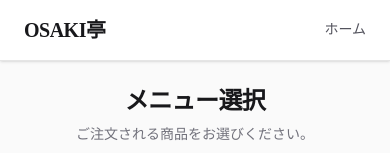
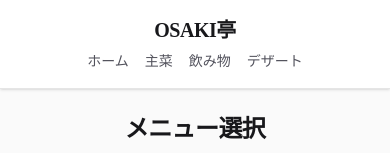
Before and after one commit to R-art-a/nextjs-project, a Next.js app: page / in a window 390 px wide. Shown: the top 153 px of the page. Built offline with nearby package versions, Linux system fonts and the light colour scheme.

Commit message:
feat: add menu dataset

```diff
--- a/app/page.tsx
+++ b/app/page.tsx
@@ -1,7 +1,6 @@
 import { Button } from "@/components/ui/button"
 import { Card, CardContent, CardDescription, CardHeader, CardTitle } from "@/components/ui/card"
 
-// 後からいつでも中身を自由に変えられるメニューデータ（全9品）
 const menuItems = [
   // 1. 主菜ジャンル
   { id: 1, name: "特製ハンバーグ定食", price: 1200, category: "主菜", img: "https://images.unsplash.com/photo-1544025162-d76694265947?w=300&auto=format&fit=crop&q=60" },
@@ -10,8 +9,8 @@ const menuItems = [
 
   // 2. 飲み物ジャンル
   { id: 4, name: "アイスコーヒー", price: 450, category: "飲み物", img: "https://images.unsplash.com/photo-1509042239860-f550ce710b93?w=300&auto=format&fit=crop&q=60" },
-  { id: 5, name: "アイスカフェラテ", price: 550, category: "飲み物", img: "https://images.unsplash.com/photo-1517701604599-bb29b565090c?w=300&auto=format&fit=crop&q=60" },
-  { id: 6, name: "アイスティー", price: 480, category: "飲み物", img: "https://images.unsplash.com/photo-1513558161293-cdaf765ed2fd?w=300&auto=format&fit=crop&q=60" },
+  { id: 5, name: "極上アイスカフェラテ", price: 550, category: "飲み物", img: "https://images.unsplash.com/photo-1517701604599-bb29b565090c?w=300&auto=format&fit=crop&q=60" },
+  { id: 6, name: "すっきりレモンスカッシュ", price: 480, category: "飲み物", img: "https://images.unsplash.com/photo-1513558161293-cdaf765ed2fd?w=300&auto=format&fit=crop&q=60" },
 
   // 3. デザートジャンル
   { id: 7, name: "自家製カスタードプリン", price: 500, category: "デザート", img: "https://images.unsplash.com/photo-1528975604071-b4dc52a2d18c?w=300&auto=format&fit=crop&q=60" },
@@ -19,19 +18,24 @@ const menuItems = [
   { id: 9, name: "季節のフルーツパフェ", price: 750, category: "デザート", img: "https://images.unsplash.com/photo-1488477181946-6428a0291777?w=300&auto=format&fit=crop&q=60" },
 ]
 
-// 表示したいジャンルのリスト
 const categories = ["主菜", "飲み物", "デザート"]
 
 export default function Home() {
   return (
-    <div className="flex h-screen flex-col bg-zinc-50 text-zinc-900 overflow-hidden">
+    // スムーズなスクロールを有効にするため html 全体に scroll-behavior を効かせる代わりに、Tailwindの「scroll-smooth」を入れています
+    <div className="flex h-screen flex-col bg-zinc-50 text-zinc-900 overflow-hidden scroll-smooth">
 
       {/* 1. 固定ヘッダー */}
-      <header className="border-b bg-white px-6 py-4 shadow-sm shrink-0">
-        <div className="mx-auto flex max-w-5xl items-center justify-between">
-          <h1 className="text-xl font-bold tracking-tight">OSAKI亭</h1>
-          <nav className="flex gap-4 text-sm font-medium text-zinc-600">
-            <a href="#" className="hover:text-zinc-900">ホーム</a>
+      <header className="border-b bg-white px-4 py-4 shadow-sm shrink-0">
+        <div className="mx-auto flex max-w-5xl flex-col gap-2 sm:flex-row sm:items-center sm:justify-between">
+          <h1 className="text-xl font-bold tracking-tight text-center sm:text-left">OSAKI亭</h1>
+
+          {/* 横並びのナビゲーションメニュー（スマホでもタップしやすいように少し隙間を空けています） */}
+          <nav className="flex justify-center gap-4 text-sm font-medium text-zinc-600">
+            <a href="#" className="hover:text-zinc-900 transition-colors">ホーム</a>
+            <a href="#主菜" className="hover:text-zinc-900 transition-colors">主菜</a>
+            <a href="#飲み物" className="hover:text-zinc-900 transition-colors">飲み物</a>
+            <a href="#デザート" className="hover:text-zinc-900 transition-colors">デザート</a>
           </nav>
         </div>
       </header>
@@ -45,32 +49,28 @@ export default function Home() {
             <p className="text-sm text-zinc-500">ご注文される商品をお選びください。</p>
           </div>
 
-          {/* ジャンルごとにループを回して、きれいにブロック分け表示 */}
           {categories.map((category) => (
-            <div key={category} className="space-y-3">
-              {/* ジャンル名（主菜 / 飲み物 / デザート）のバッジ風の見出し */}
+            // ここで各ジャンルに id を付与しています（例: id="主菜"）。
+            // さらに、ヘッダーで隠れないようにスクロール位置を調整する「scroll-mt-4」を設定。
+            <div key={category} id={category} className="space-y-3 scroll-mt-4">
               <div className="flex items-center gap-2">
                 <span className="h-5 w-1 rounded-full bg-zinc-900"></span>
                 <h3 className="text-base font-bold text-zinc-800">{category}</h3>
               </div>
 
-              {/* 各ジャンルの中身を横2列のグリッドで配置 */}
               <div className="grid grid-cols-2 gap-3">
                 {menuItems
                   .filter((item) => item.category === category)
                   .map((item) => (
                     <Card key={item.id} className="flex flex-col overflow-hidden bg-white shadow-sm border border-zinc-200 rounded-xl">
-                      {/* メニュー画像 */}
                       <img src={item.img} alt={item.name} className="h-28 w-full object-cover" />
 
-                      {/* メニュー詳細 */}
                       <div className="p-3 flex flex-col justify-between flex-1 space-y-2">
                         <div>
                           <span className="font-semibold text-sm line-clamp-2 text-zinc-800">{item.name}</span>
                           <span className="text-zinc-900 font-bold text-sm block mt-0.5">¥{item.price}</span>
                         </div>
 
-                        {/* カード内に配置した押しやすい「追加」ボタン */}
                         <Button size="sm" className="w-full h-8 text-xs font-medium rounded-lg">
                           追加する
                         </Button>
@@ -84,7 +84,7 @@ export default function Home() {
         </div>
       </main>
 
-      {/* 3. スマホ下部に固定される「現在の注文リストを見る」ボタン */}
+      {/* 3. スマホ下部に固定されるボタン */}
       <div className="border-t bg-white p-4 shadow-[0_-4px_12px_rgba(0,0,0,0.05)] shrink-0">
         <Button variant="outline" className="w-full h-11 text-base font-medium bg-white border-zinc-200">
           現在の注文リストを見る
```
